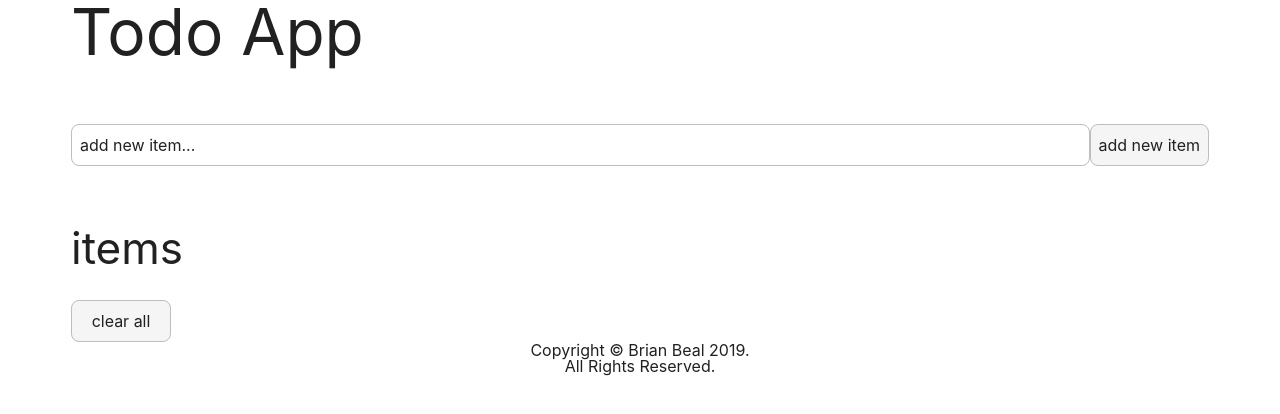
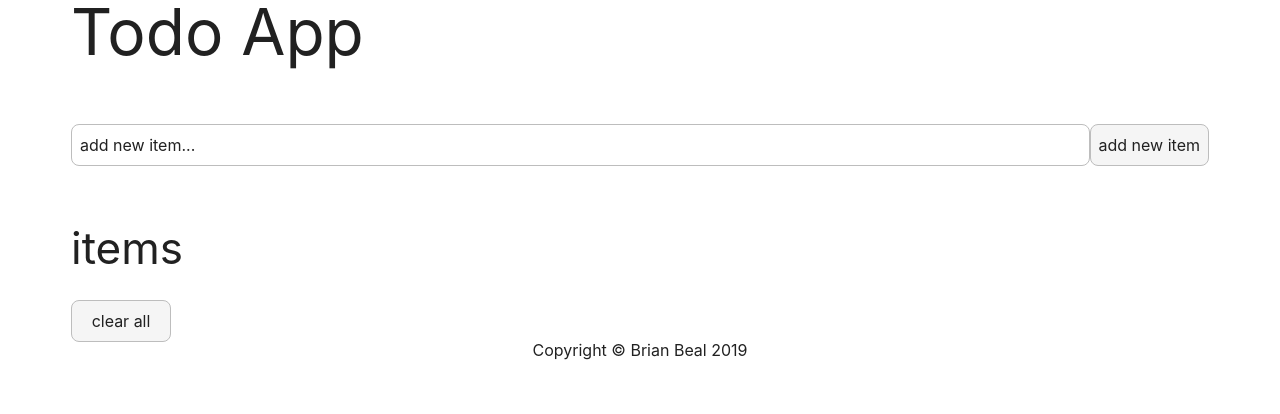
Before and after one commit to brianwbeal/local-storage-crud-app, a plain HTML site: page index.html in a window 1280 px wide. Drawn offline with Linux system fonts and the light colour scheme.

Commit message:
fix css issue

```diff
--- a/index.html
+++ b/index.html
@@ -25,8 +25,7 @@
         <footer class="footer">
             <div class="footer__container container">
                 <div class="footer__copyright center">
-                    <p>Copyright &copy; Brian Beal <span id="currentDate"></span>.</p>
-                    <p>All Rights Reserved.</p>
+                    <p>Copyright &copy; Brian Beal <span id="currentDate"></span></p>
                 </div>
             </div>
         </footer>
```
